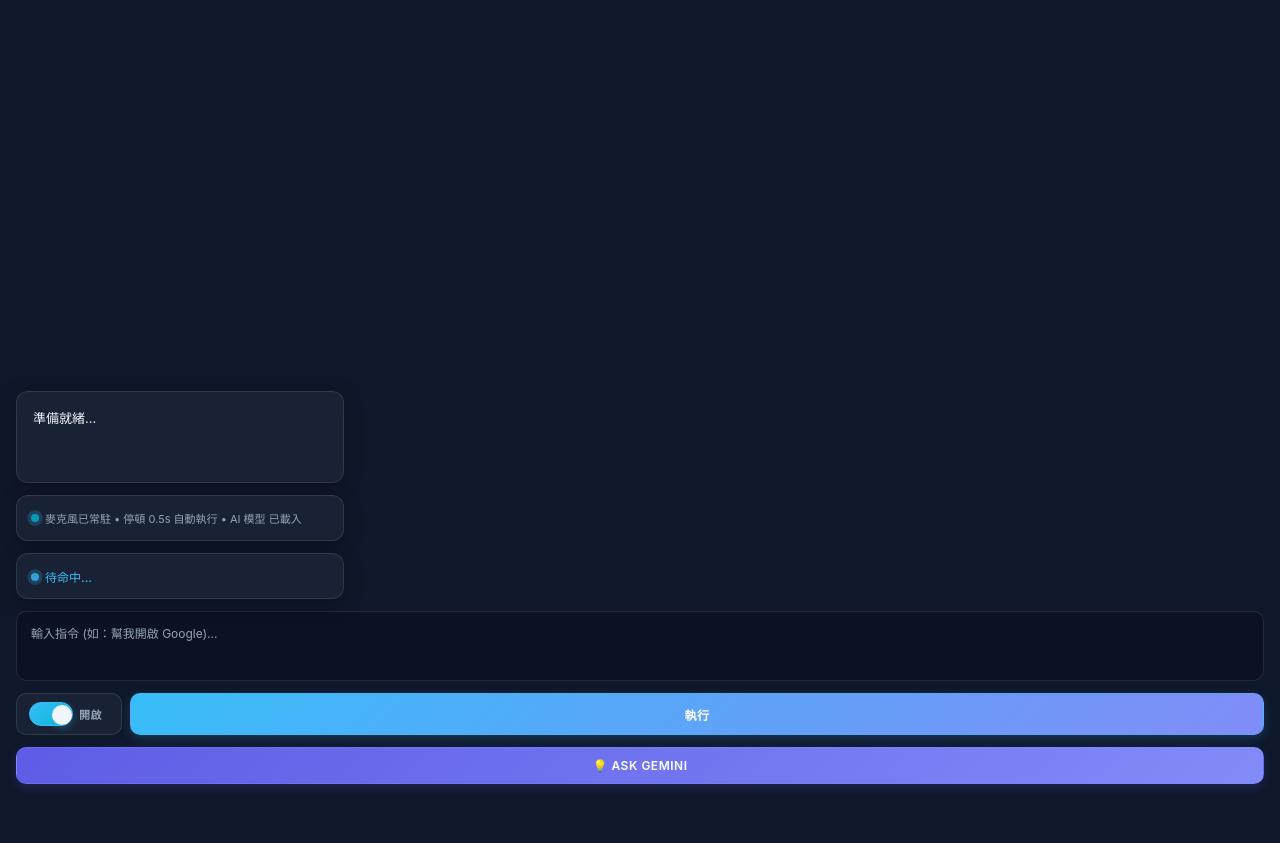
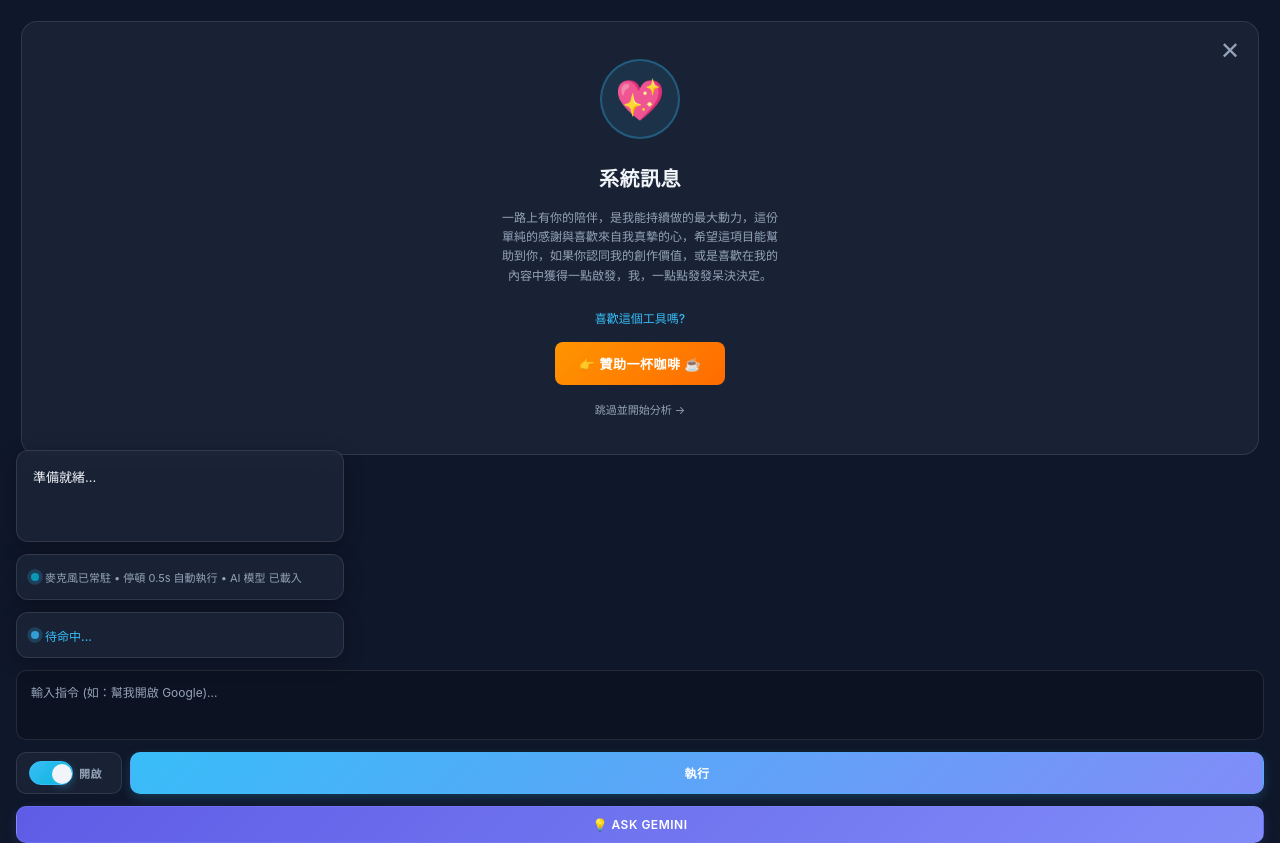
Before and after one commit to jaylooloomi/chrome-javis, a browser extension: page sidepanel.html in a window 1280 px wide. Before the commit the page ends 800 px from the top, so only its background shows below. Drawn offline with Linux system fonts and the light colour scheme.

Commit message:
feat: add system message dialog in top-inner-panel-container

```diff
--- a/sidepanel.html
+++ b/sidepanel.html
@@ -356,13 +356,135 @@
         height: 100%;
         margin: 5px;
         background: transparent;
+        display: flex;
+        flex-direction: column;
+        align-items: center;
+        justify-content: center;
+      }
+
+      /* ======== 系統訊息對話框 ======== */
+      .system-message-dialog {
+        position: relative;
+        display: flex;
+        flex-direction: column;
+        align-items: center;
+        justify-content: center;
+        width: 100%;
+        height: 100%;
+        padding: 32px 24px;
+        background: var(--card-bg);
+        backdrop-filter: blur(12px);
+        border: 1px solid var(--border-color);
+        border-radius: 16px;
+        text-align: center;
+      }
+
+      .system-message-dialog .close-btn {
+        position: absolute;
+        top: 16px;
+        right: 16px;
+        background: transparent;
+        border: none;
+        color: var(--text-sub);
+        font-size: 24px;
+        cursor: pointer;
+        padding: 0;
+        width: 24px;
+        height: 24px;
+        display: flex;
+        align-items: center;
+        justify-content: center;
+        transition: color 0.3s ease;
+      }
+
+      .system-message-dialog .close-btn:hover {
+        color: var(--text-main);
+      }
+
+      .system-message-dialog .icon-container {
+        width: 80px;
+        height: 80px;
+        background: rgba(56, 189, 248, 0.1);
+        border: 2px solid rgba(56, 189, 248, 0.3);
+        border-radius: 50%;
+        display: flex;
+        align-items: center;
+        justify-content: center;
+        margin-bottom: 24px;
+        font-size: 40px;
+      }
+
+      .system-message-dialog .title {
+        font-size: 20px;
+        font-weight: 600;
+        color: var(--text-main);
+        margin-bottom: 16px;
+        letter-spacing: 0.5px;
+      }
+
+      .system-message-dialog .description {
+        font-size: 12px;
+        color: var(--text-sub);
+        line-height: 1.6;
+        margin-bottom: 24px;
+        max-width: 280px;
+      }
+
+      .system-message-dialog .question {
+        font-size: 12px;
+        color: var(--accent-blue);
+        font-weight: 500;
+        margin-bottom: 16px;
+      }
+
+      .system-message-dialog .action-btn {
+        background: linear-gradient(135deg, #ff9500, #ff6b00);
+        color: white;
+        border: none;
+        padding: 12px 24px;
+        border-radius: 8px;
+        font-size: 13px;
+        font-weight: 600;
+        cursor: pointer;
+        transition: all 0.3s ease;
+        margin-bottom: 16px;
+        letter-spacing: 0.5px;
+      }
+
+      .system-message-dialog .action-btn:hover {
+        transform: translateY(-2px);
+        box-shadow: 0 4px 12px rgba(255, 107, 0, 0.3);
+      }
+
+      .system-message-dialog .skip-link {
+        font-size: 11px;
+        color: var(--text-sub);
+        text-decoration: none;
+        cursor: pointer;
+        transition: color 0.3s ease;
+      }
+
+      .system-message-dialog .skip-link:hover {
+        color: var(--accent-blue);
       }
     </style>
   </head>
   <body>
     <!-- 上方 Panel -->
     <div class="top-panel-container">
-      <div class="top-inner-panel-container"></div>
+      <div class="top-inner-panel-container">
+        <div class="system-message-dialog">
+          <button class="close-btn">✕</button>
+          <div class="icon-container">💖</div>
+          <div class="title">系統訊息</div>
+          <div class="description">
+            一路上有你的陪伴，是我能持續做的最大動力，這份單純的感謝與喜歡來自我真摯的心，希望這項目能幫助到你，如果你認同我的創作價值，或是喜歡在我的內容中獲得一點啟發，我，一點點發發呆決決定。
+          </div>
+          <div class="question">喜歡這個工具嗎?</div>
+          <button class="action-btn">👉 贊助一杯咖啡 ☕</button>
+          <a class="skip-link">跳過並開始分析 →</a>
+        </div>
+      </div>
     </div>
 
     <div class="panel-container">
```
